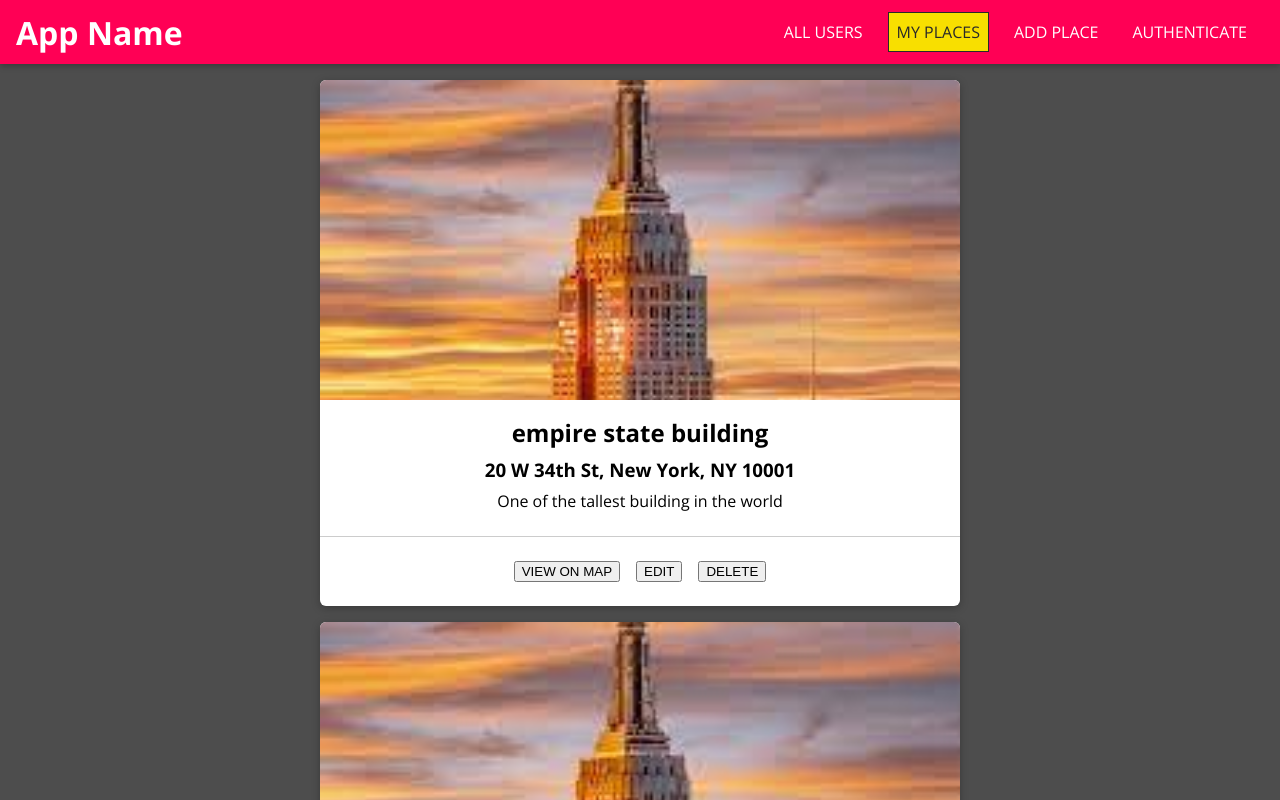
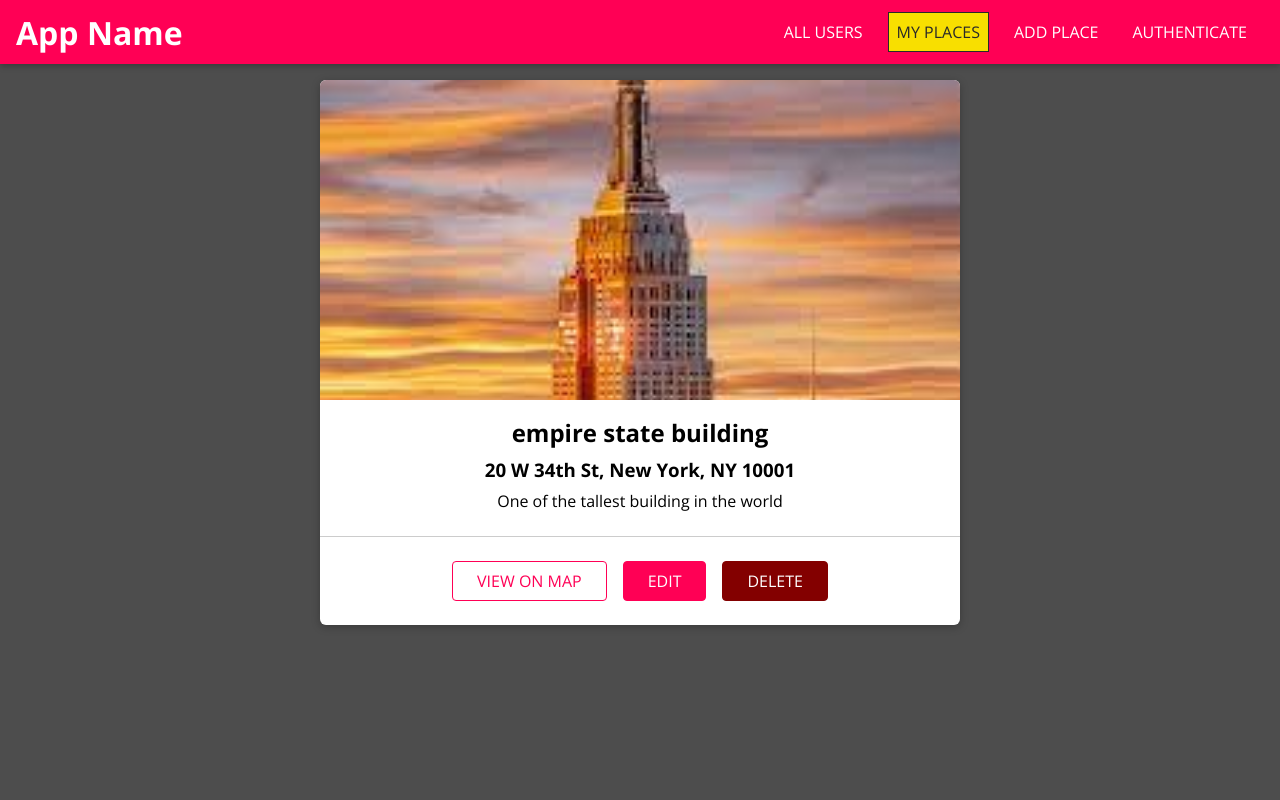
Before and after one commit to brynsroberts/MERN-Typescript-Web-Application, a React (Create React App) app: page /u1/places in a window 1280 px wide. Shown: the top 800 px of the page. Built offline with nearby package versions, Linux system fonts and the light colour scheme.

Commit message:
added button componenet

```diff
--- a/src/places/components/PlaceItem.tsx
+++ b/src/places/components/PlaceItem.tsx
@@ -1,6 +1,7 @@
 import React from "react";
 
 import Card from "../../shared/components/UIElements/Card";
+import Button from "../../shared/FormElements/Button";
 import "./PlaceItem.css";
 
 interface PlaceItemProps {
@@ -26,9 +27,9 @@ const PlaceItem: React.FC<PlaceItemProps> = (props) => {
           <p>{props.description}</p>
         </div>
         <div className="place-item__actions">
-          <button>VIEW ON MAP</button>
-          <button>EDIT</button>
-          <button>DELETE</button>
+          <Button inverse="inverse">VIEW ON MAP</Button>
+          <Button to={`/places/${props.id}`}>EDIT</Button>
+          <Button danger="danger">DELETE</Button>
         </div>
       </Card>
     </li>
--- a/src/places/components/PlaceLlist.tsx
+++ b/src/places/components/PlaceLlist.tsx
@@ -1,6 +1,7 @@
 import React from "react";
+
 import PlaceItem from "./PlaceItem";
-
+import Card from "../../shared/components/UIElements/Card";
 import "./PlaceList.css";
 
 interface PlaceListProps {
@@ -19,8 +20,10 @@ const PlaceList: React.FC<PlaceListProps> = (props) => {
   if (props.items.length === 0) {
     return (
       <div className="place-list center">
-        <h2>No Places Found. Maybe create one?</h2>
-        <button>Share Place</button>
+        <Card>
+          <h2>No Places Found. Maybe create one?</h2>
+          <button>Share Place</button>
+        </Card>
       </div>
     );
   }
--- a/src/places/pages/NewPlace.tsx
+++ b/src/places/pages/NewPlace.tsx
@@ -1,4 +1,5 @@
 import React from "react";
+
 
 const NewPlace = () => {
   return <h2>New Place</h2>;
--- a/src/places/pages/UserPlaces.tsx
+++ b/src/places/pages/UserPlaces.tsx
@@ -1,4 +1,5 @@
 import React from "react";
+import { useParams } from "react-router-dom";
 
 import PlaceList from "../components/PlaceLlist";
 
@@ -32,7 +33,9 @@ const DUMMY_PLACES = [
 ];
 
 const UserPlaces: React.FC = () => {
-  return <PlaceList items={DUMMY_PLACES} />;
+  const userId = useParams().userId;
+  const loadedPlaces = DUMMY_PLACES.filter((place) => place.creator === userId);
+  return <PlaceList items={loadedPlaces} />;
 };
 
 export default UserPlaces;
--- /dev/null
+++ b/src/shared/FormElements/Button.css
@@ -0,0 +1,61 @@
+.button {
+  font: inherit;
+  padding: 0.5rem 1.5rem;
+  border: 1px solid #ff0055;
+  border-radius: 4px;
+  background: #ff0055;
+  color: white;
+  cursor: pointer;
+  margin-right: 1rem;
+  text-decoration: none;
+  display: inline-block;
+}
+
+.button:focus {
+  outline: none;
+}
+
+.button:hover,
+.button:active {
+  background: #ff4382;
+  border-color: #ff4382;
+}
+
+.button--inverse {
+  background: transparent;
+  color: #ff0055;
+}
+
+.button--inverse:hover,
+.button--inverse:active {
+  color: white;
+  background: #ff0055;
+}
+
+.button--danger {
+  background: #830000;
+  border-color: #830000;
+}
+
+.button--danger:hover,
+.button--danger:active {
+  background: #f34343;
+  border-color: #f34343;
+}
+
+.button:disabled,
+.button:hover:disabled,
+.button:active:disabled {
+  background: #ccc;
+  color: #979797;
+  border-color: #ccc;
+  cursor: not-allowed;
+}
+
+.button--small {
+  font-size: 0.8rem;
+}
+
+.button--big {
+  font-size: 1.5rem;
+}
--- /dev/null
+++ b/src/shared/FormElements/Button.tsx
@@ -0,0 +1,56 @@
+import React from "react";
+import { Link } from "react-router-dom";
+
+import "./Button.css";
+
+interface ButtonProps {
+  href?: string;
+  to?: string;
+  inverse?: string;
+  size?: number;
+  danger?: string;
+  type?: any;
+  onClick?: () => any;
+  disabled?: boolean;
+}
+
+const Button: React.FC<ButtonProps> = (props) => {
+  if (props.href) {
+    return (
+      <a
+        className={`button button--${props.size || "default"} ${
+          props.inverse && "button--inverse"
+        } ${props.danger && "button--danger"}`}
+        href={props.href}
+      >
+        {props.children}
+      </a>
+    );
+  }
+  if (props.to) {
+    return (
+      <Link
+        to={props.to}
+        className={`button button--${props.size || "default"} ${
+          props.inverse && "button--inverse"
+        } ${props.danger && "button--danger"}`}
+      >
+        {props.children}
+      </Link>
+    );
+  }
+  return (
+    <button
+      className={`button button--${props.size || "default"} ${
+        props.inverse && "button--inverse"
+      } ${props.danger && "button--danger"}`}
+      type={props.type}
+      onClick={props.onClick}
+      disabled={props.disabled}
+    >
+      {props.children}
+    </button>
+  );
+};
+
+export default Button;
```
